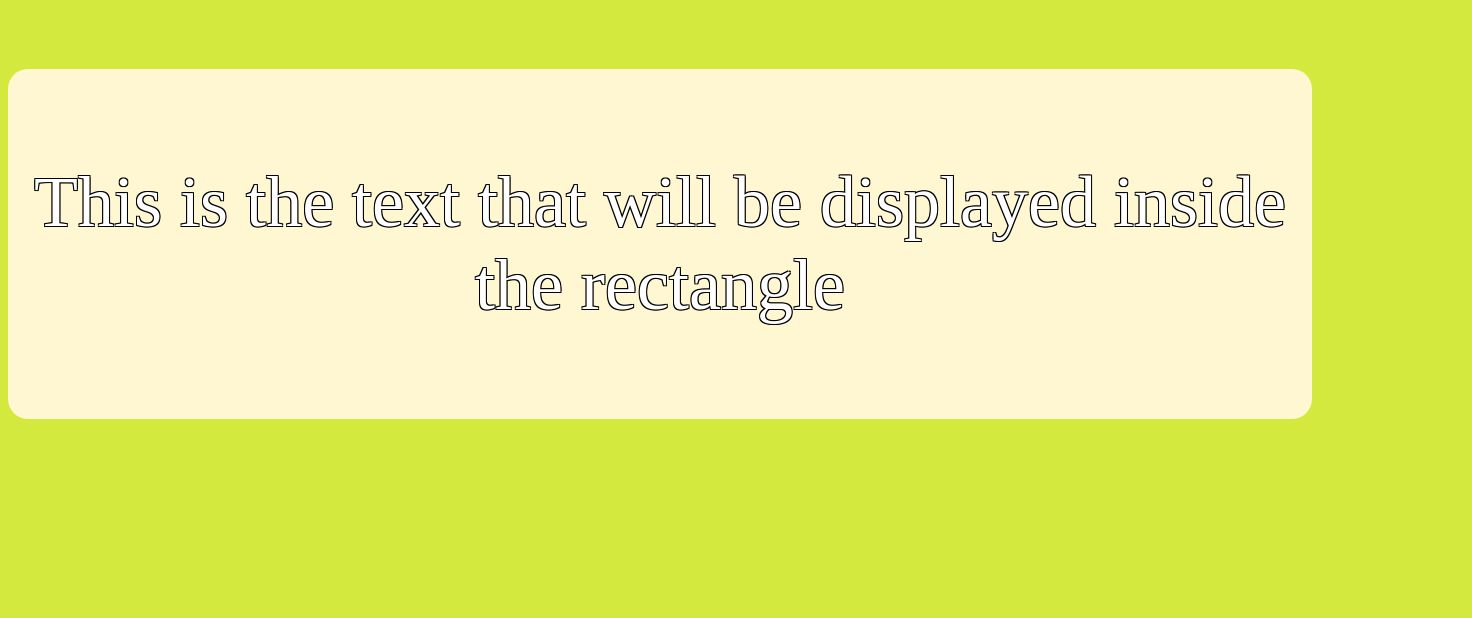
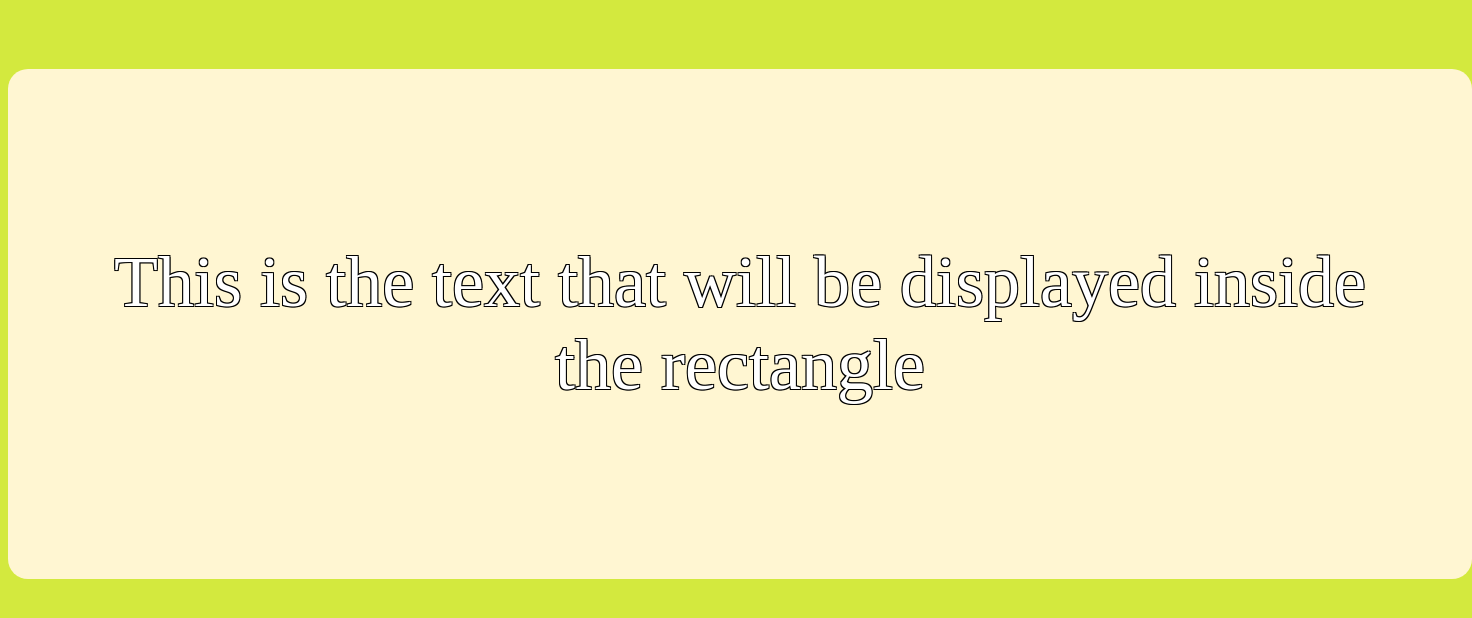
Before and after one commit to unicodeixixixi/chomikuj, a plain HTML site: page index.html in a window 1280 px wide. Shown: the part 158-776 px from the top of the page, 1472 px wide, since content can reach past the window. Drawn offline with Linux system fonts and the light colour scheme.

Commit message:
Update Content.css

```diff
--- a/Content.css
+++ b/Content.css
@@ -3,6 +3,6 @@
     width: 100%; /* the rectangle should extend up to the last piece of content inside it*/
     background-color: #fff6d2; /* set the color of the rectangle to #fff6d2 */
     border-radius: 20px; /* add rounded corners to the rectangle */
-    padding: 20px; /* add padding to the rectangle */
+    padding: 100px; /* add padding to the rectangle */
     margin-top: 20px; /* add margin to the top of the rectangle */
 }
```
